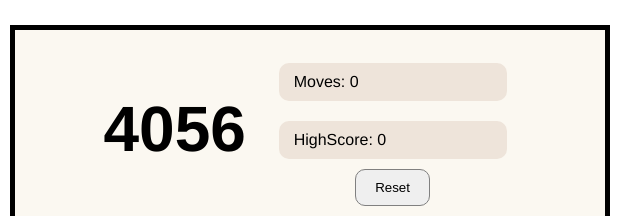
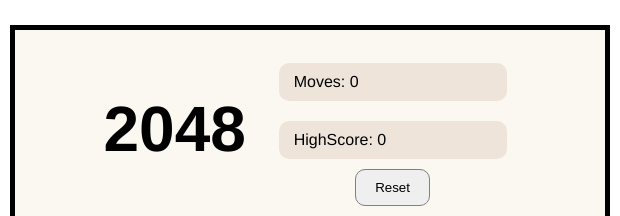
Before and after one commit to MaleB-08/JSgame_2048, an Electron app: page index.html in a window 620 px wide. Shown: the top 216 px of the page. Drawn offline with Linux system fonts and the light colour scheme.

Commit message:
promjena imena igrice

```diff
--- a/index.html
+++ b/index.html
@@ -12,7 +12,7 @@
     <div class="container">
         <div class="info">
             <div class="title">
-                <h1>4056</h1>
+                <h1>2048</h1>
             </div>
             <div class="score">
 
```
